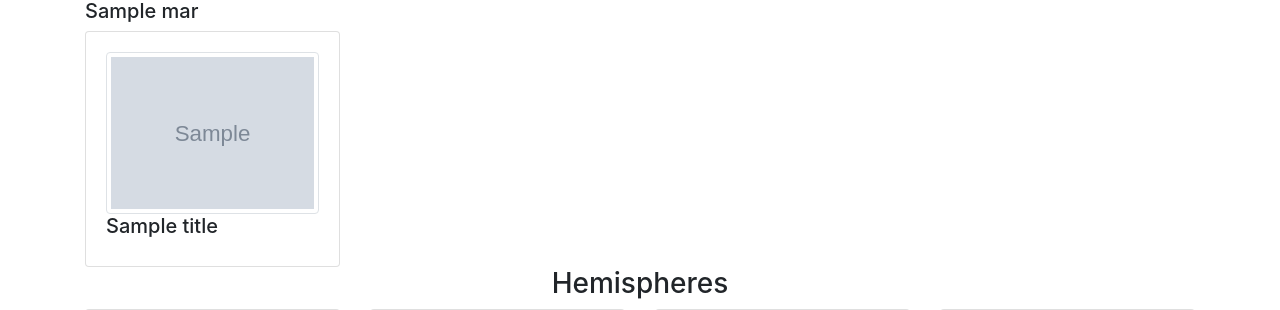
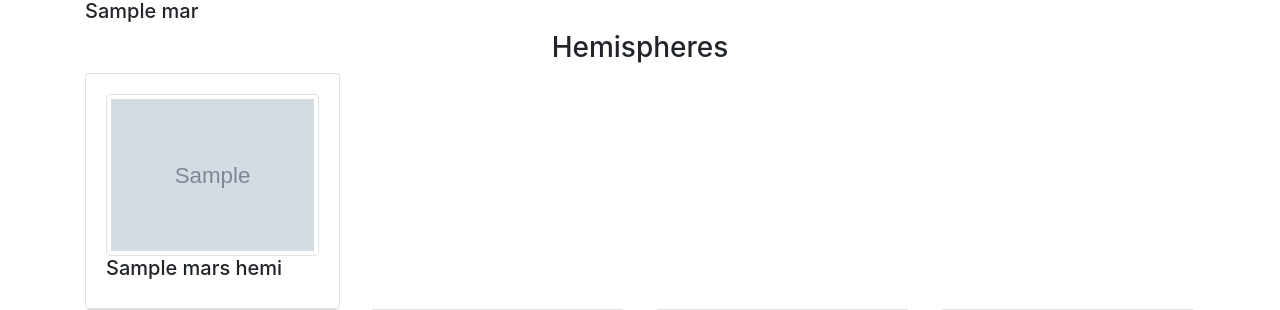
Before and after one commit to juliemcbaker/mars_mission, a Flask app: template Mission_to_Mars/templates/working_index.html in a window 1280 px wide. Shown: the part 1332-1642 px from the top of the page. Run offline with Flask 2, Linux system fonts and the light colour scheme; the template is opened without the code that fills it: most values are stand-ins (such as "Sample title", 1, 10 or a date in 2020); grey boxes marked "Sample" are stand-in pictures; some libraries are stand-ins or nearby versions.

Commit message:
added screen shots

```diff
--- a/Mission_to_Mars/templates/working_index.html
+++ b/Mission_to_Mars/templates/working_index.html
@@ -44,6 +44,14 @@
     </div>
 
 
+
+
+    <div class="row">
+      <div class="col">
+        <h3 class="text-center">Hemispheres</h3>
+      </div>
+    </div>
+
     <div class="row">
       {%for i in mars.mars_hemis%}
       <div class="col-md-3">
@@ -51,10 +59,10 @@
           <div class="card-body">
 
             <div class="thumbnail">
-              <img src="{{  img_url  | safe  }}" alt="..." class="img-thumbnail">
+              <img src="{{  mars.mars_hemis.img_url  }}" alt="..." class="img-thumbnail">
             </div>
             <div class="caption">
-                <h5>{{  title  }}</h5>
+                <h5>{{  mars.mars_hemis.title  }}</h5>
             </div>
           </div>
         </div>
@@ -62,11 +70,9 @@
       {%endfor%}
     </div>
 
-    <div class="row">
-      <div class="col">
-        <h3 class="text-center">Hemispheres</h3>
-      </div>
-    </div>
+
+
+
     <div class="row">
       <div class="col-md-3">
         <div class="card">
```
Also changed, not shown: Mission_to_Mars/post-scrape_screen_shot_1.png (added), Mission_to_Mars/post-scrape_screen_shot_2.png (added), Mission_to_Mars/pre-scrape_screen_shot_1.png (added), Mission_to_Mars/pre-scrape_screen_shot_2.png (added), 1 other file.
